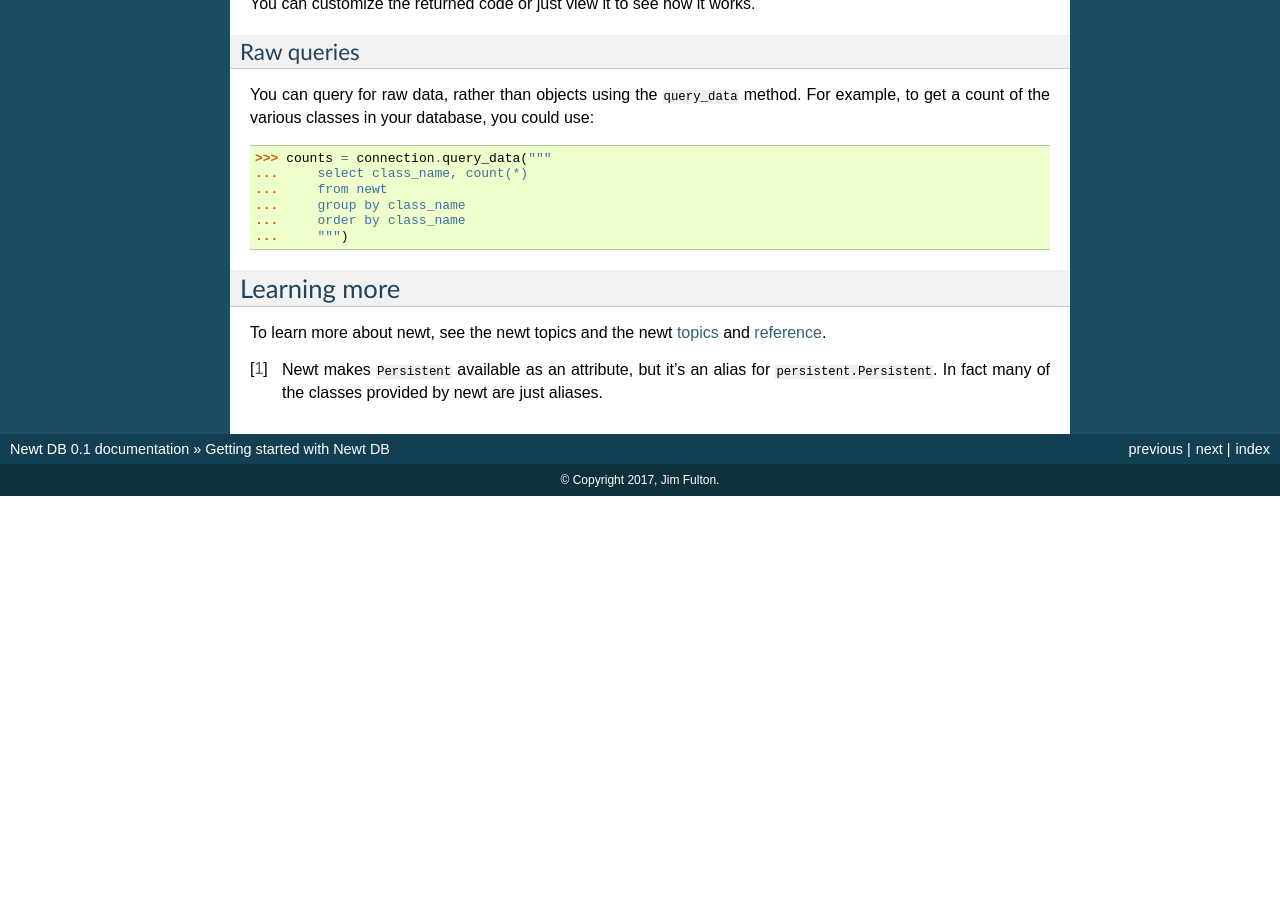
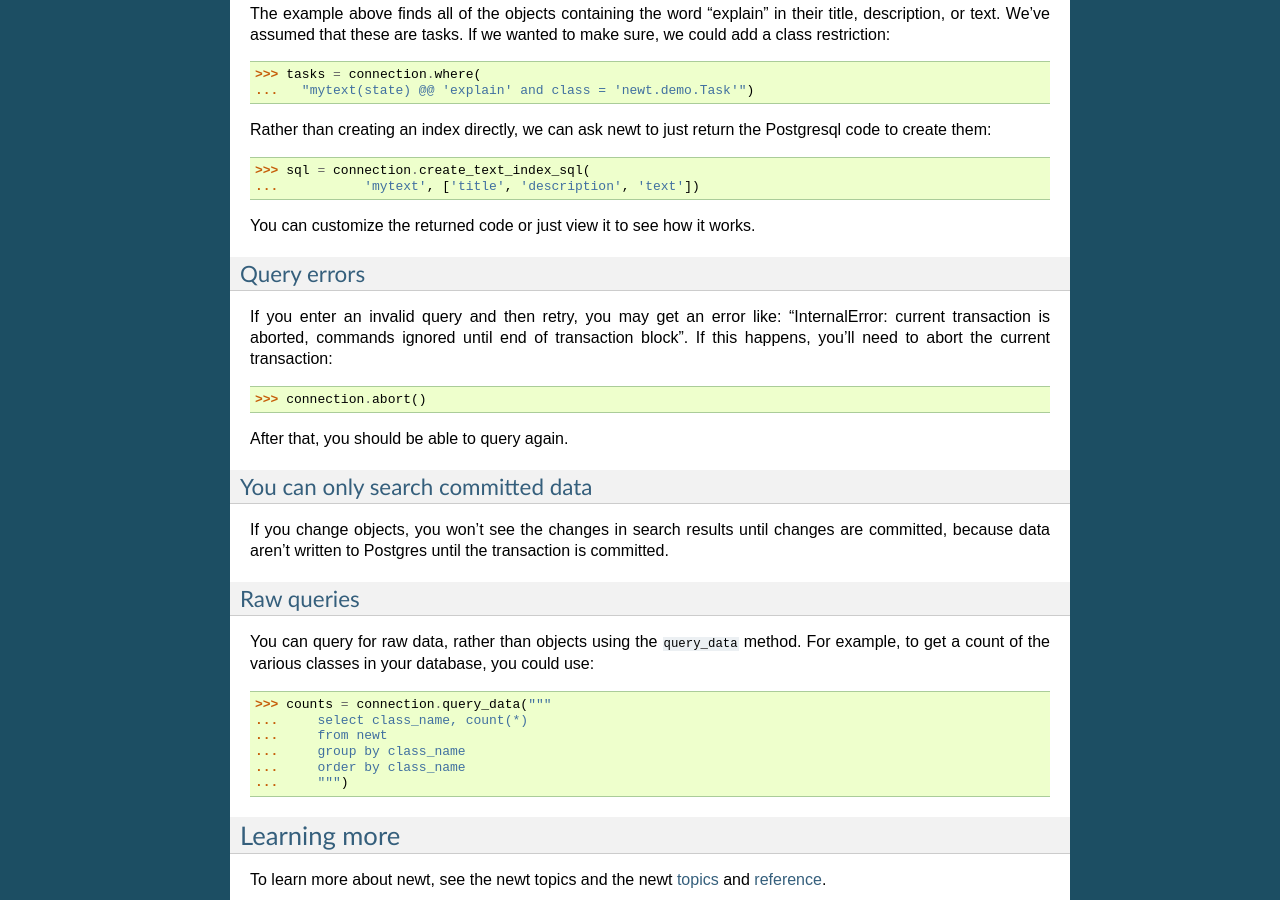
Before and after one commit to newtdb/db, a Sphinx documentation site: the page built from doc/getting-started.rst, in a window 1280 px wide and 900 px high, scrolled down 3413 px. Built offline with Sphinx 7.4.7, drawn with Linux system fonts in a browser that asks for light colours; before the commit the page ends 3909 px from its top, so only the background shows below that; some of the changed text lies outside the part shown.

Commit message:
fixes and notes on errors and only seeing committed data in search results.

```diff
--- a/doc/getting-started.rst
+++ b/doc/getting-started.rst
@@ -1,6 +1,8 @@
 ============================
 Getting started with Newt DB
 ============================
+
+.. contents::
 
 You'll need a Postgres Database server. You can `install one yourself
 <https://www.postgresql.org/download/>`_ or you can use a `hosted Postgres server <https://www.google.com/search?q=postgres+as+a+service>`_.
@@ -25,7 +27,7 @@ database.  You can also supply a :doc:`connection string
 The connection has a root object:
 
   >>> connection.root
-  {}
+  <root: >
 
 This is the starting point for adding objects to the database.
 
@@ -207,6 +209,26 @@ the Postgresql code to create them::
 
 You can customize the returned code or just view it to see how it works.
 
+
+Query errors
+------------
+
+If you enter an invalid query and then retry, you may get an error
+like: "InternalError: current transaction is aborted, commands ignored
+until end of transaction block".  If this happens, you'll need to
+abort the current transaction::
+
+  >>> connection.abort()
+
+After that, you should be able to query again.
+
+You can only search committed data
+----------------------------------
+
+If you change objects, you won't see the changes in search results
+until changes are committed, because data aren't written to Postgres
+until the transaction is committed.
+
 Raw queries
 -----------
 
```
